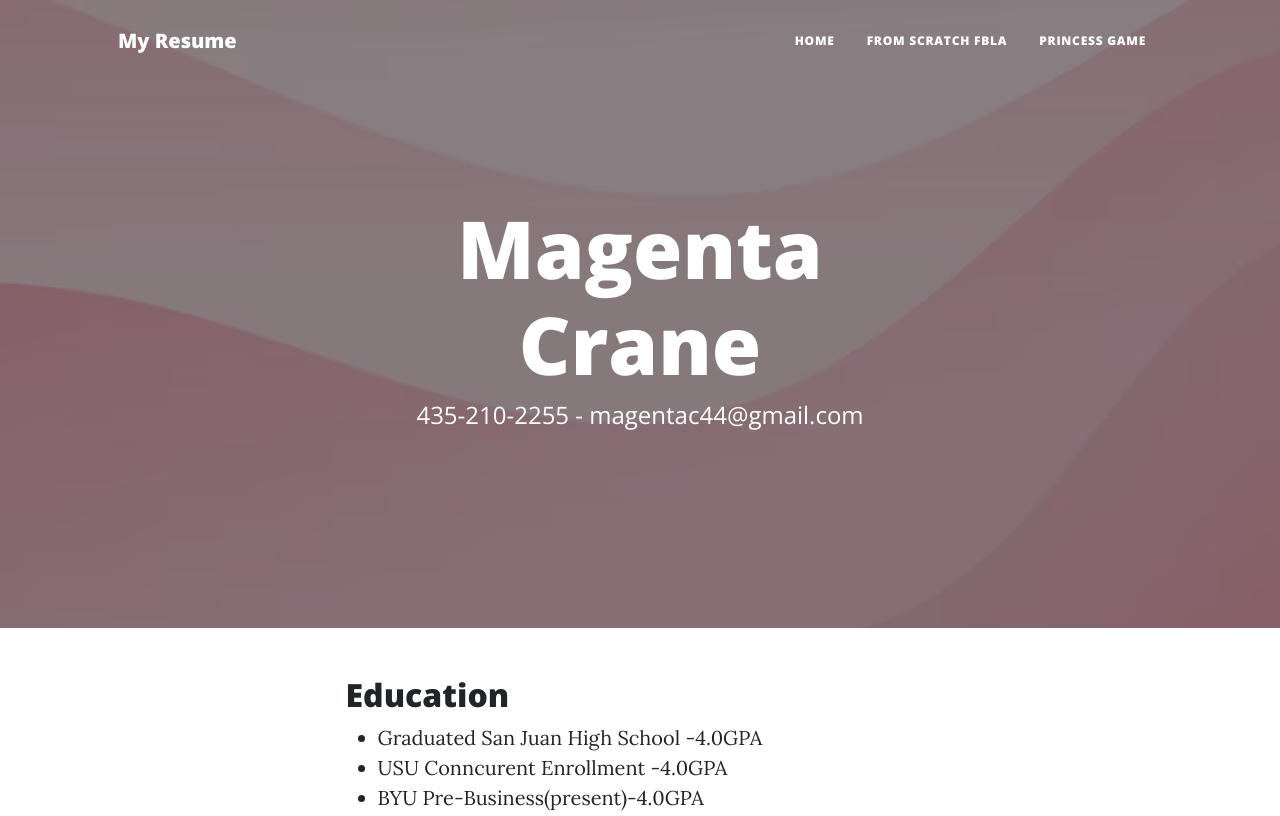
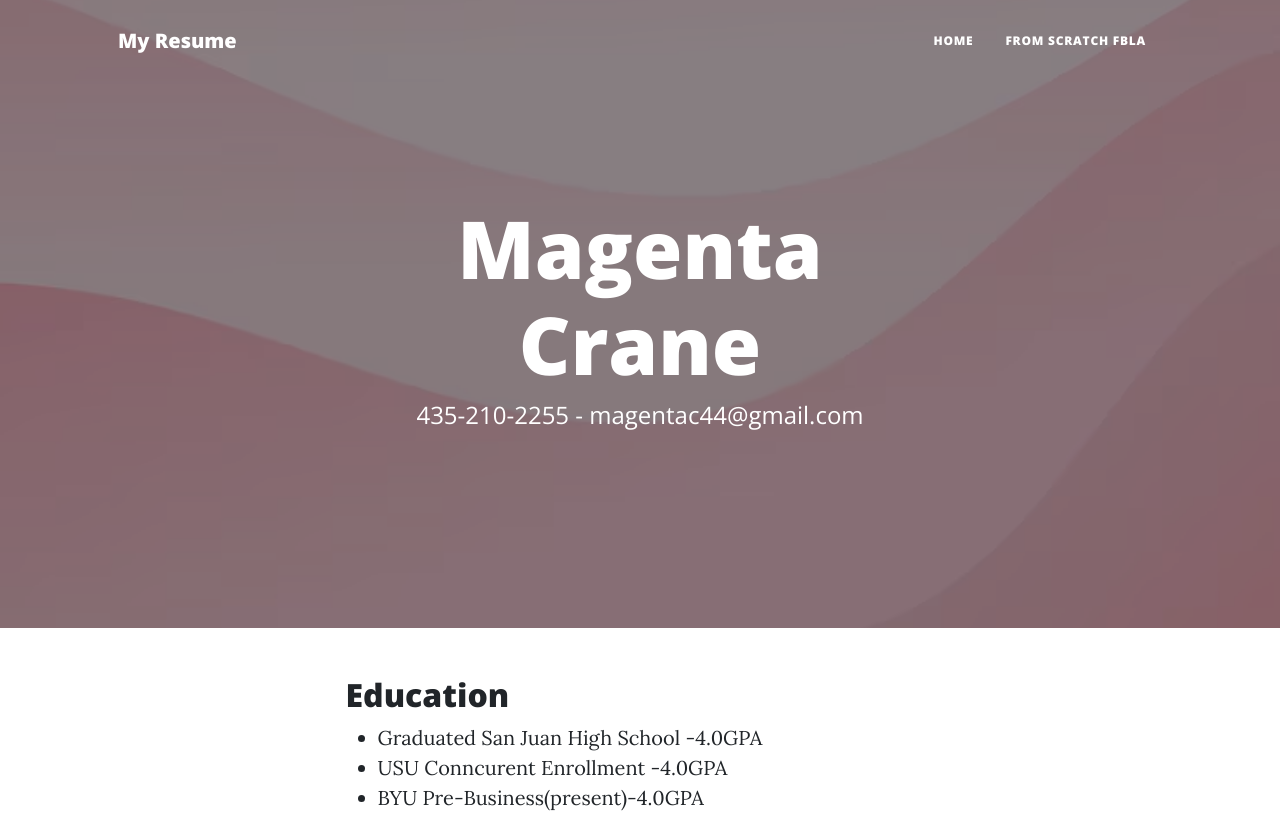
Before and after one commit to magenta-cloud-sketch/is201, a plain HTML site: page index.html in a window 1280 px wide. Shown: the top 816 px of the page. Drawn offline with nearby package versions, Linux system fonts and the light colour scheme.

Commit message:
Update index.html

```diff
--- a/index.html
+++ b/index.html
@@ -28,7 +28,7 @@
                     <ul class="navbar-nav ms-auto py-4 py-lg-0">
                         <li class="nav-item"><a class="nav-link px-lg-3 py-3 py-lg-4" href="index.html">Home</a></li>
                         <li class="nav-item"><a class="nav-link px-lg-3 py-3 py-lg-4" href="fromScratch.html">From Scratch FBLA</a></li>
-                        <li class="nav-item"><a class="nav-link px-lg-3 py-3 py-lg-4" href="princessGame.html">Princess Game</a></li>
+
 
                     </ul>
                 </div>
```
